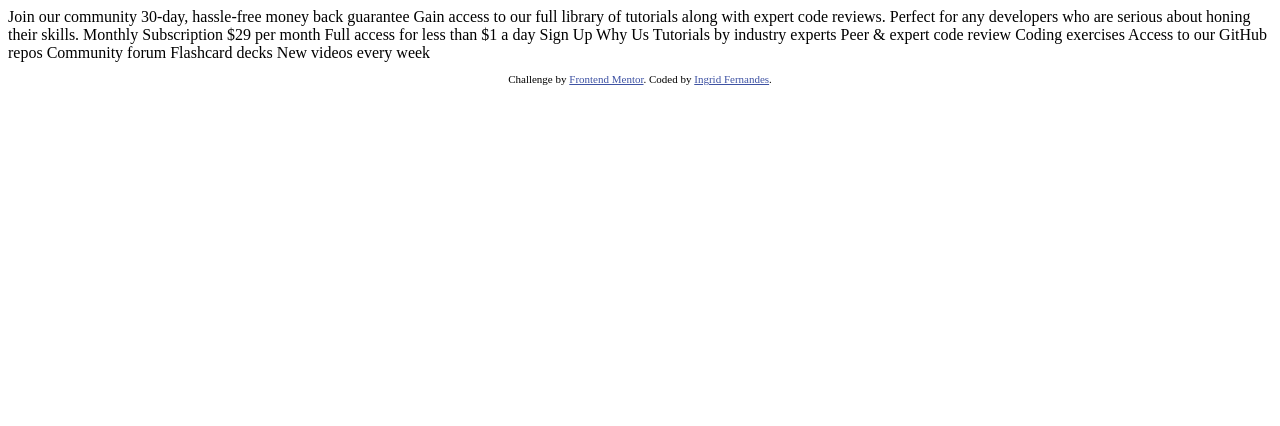
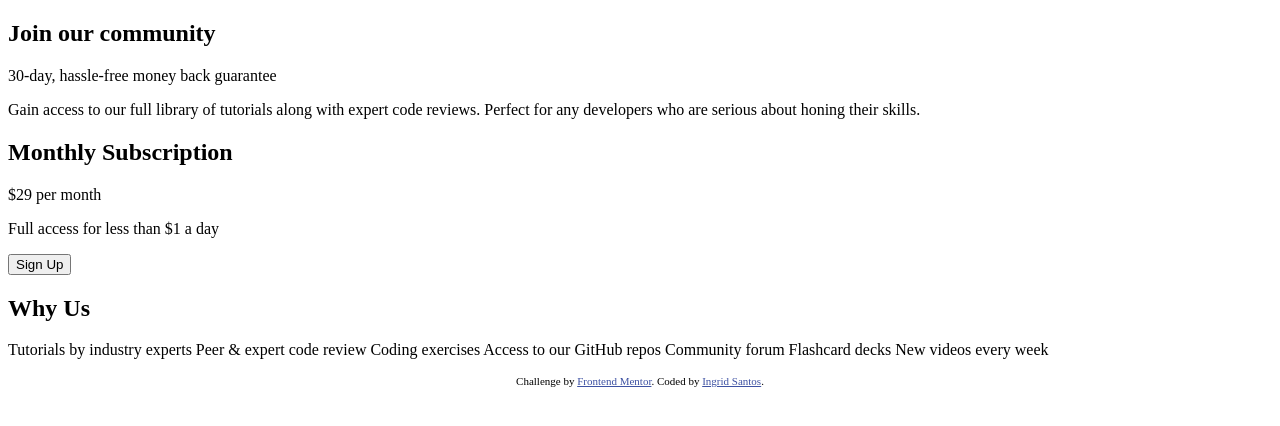
Before and after one commit to ingridfs/single-price-grid-component, a plain HTML site: page index.html in a window 1280 px wide. Drawn offline with Linux system fonts and the light colour scheme.

Commit message:
Adding HTML tags

```diff
--- a/index.html
+++ b/index.html
@@ -8,23 +8,28 @@
   <title>Frontend Mentor | Single Price Grid Component</title>
 </head>
 <body>
-  Join our community
-
+  <main class="container">
+    <section>
+      <h1>Join our community</h1>
+      <span>
         30-day, hassle-free money back guarantee
-
+      </span>
+      <p>
         Gain access to our full library of tutorials along with expert code reviews.
         Perfect for any developers who are serious about honing their skills.
-
-  Monthly Subscription
-
-  &dollar;29 per month
-
+      </p>
+    </section>
+    <section>
+      <h2> Monthly Subscription </h2>
+      <span> &dollar;29 per month </span>
+      <p>
         Full access for less than &dollar;1 a day
-
-  Sign Up
-
-  Why Us
-
+      </p>
+      <button> Sign Up </button>
+    </section>
+    <section>
+      <h2> Why Us </h2>
+      <p>
         Tutorials by industry experts
         Peer &amp; expert code review
         Coding exercises
@@ -32,11 +37,13 @@
         Community forum
         Flashcard decks
         New videos every week
-
+      </p>
+    </section>
+  </main>
   <footer>
     <p class="attribution">
       Challenge by <a href="https://www.frontendmentor.io?ref=challenge" target="_blank">Frontend Mentor</a>.
-      Coded by <a href="#">Ingrid Fernandes</a>.
+      Coded by <a href="https://github.com/ingridfs" target="_blank">Ingrid Santos</a>.
     </p>
   </footer>
 </body>
```
Lines whose indentation alone changed are shown as unchanged.
